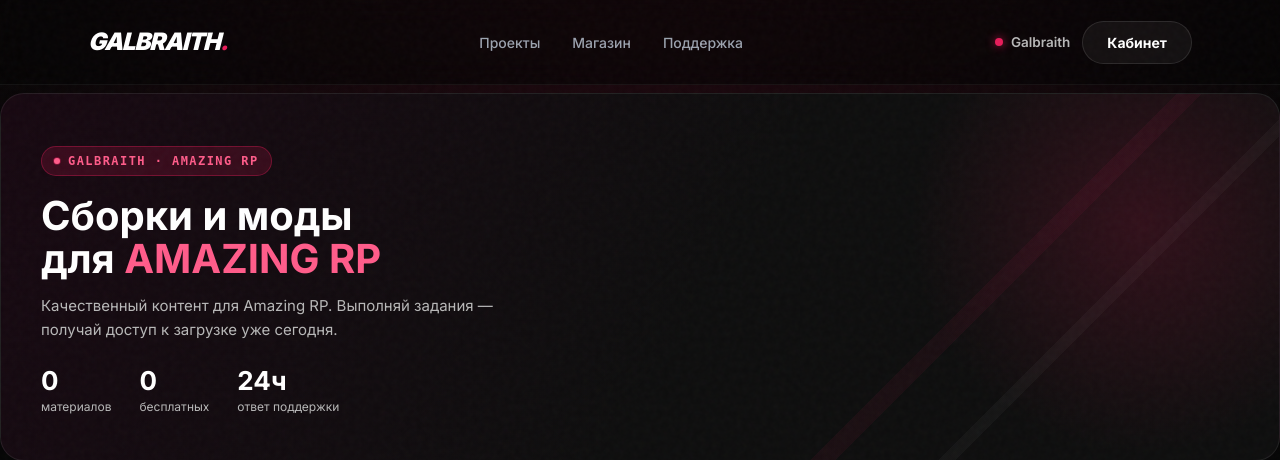
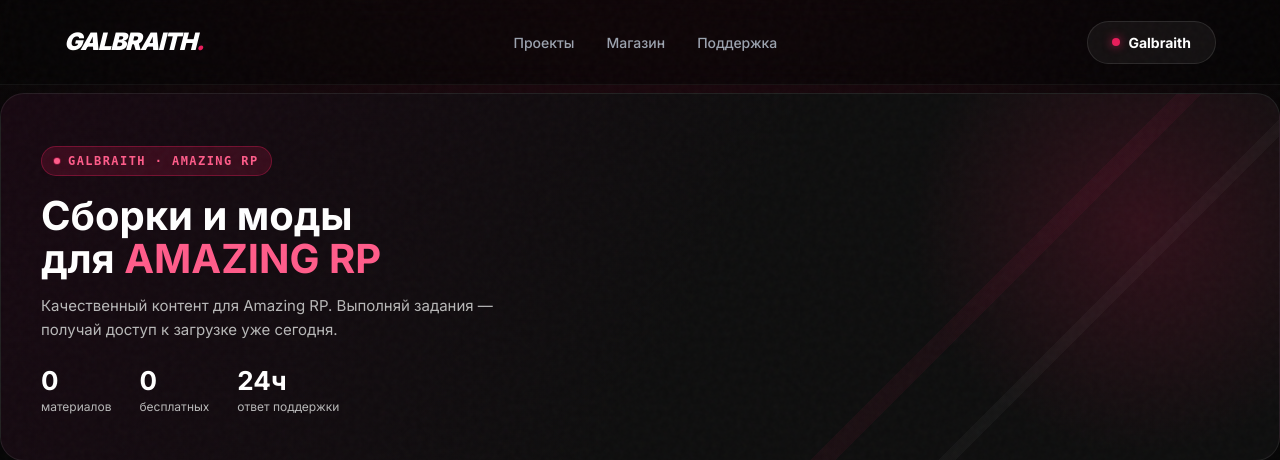
Before and after one commit to cortez1k/Galbraith-Mods, a PHP site: page / in a window 1280 px wide. Shown: the top 460 px of the page. Run offline with PHP 8.4, Linux system fonts and the light colour scheme; the visitor is signed in with stand-in values (Sample User, id 1); some libraries are stand-ins or nearby versions.

Commit message:
feat(header): внедрить шапку v5 по прототипу и объединить кнопку кабинета

```diff
--- a/assets/css/style.css
+++ b/assets/css/style.css
@@ -223,7 +223,7 @@ a:hover { opacity: 0.85; }
 body.light-mode .g-header { background: rgba(246, 245, 242, 0.75); border-bottom-color: var(--g-border); }
 
 .g-header-inner {
-    max-width: 1152px; margin: 0 auto; padding: 0 24px;
+    max-width: 1200px; margin: 0 auto; padding: 0 24px;
     display: flex; align-items: center; justify-content: space-between;
     gap: 16px; height: 84px;
 }
@@ -266,6 +266,7 @@ body.light-mode .g-header-btn { color: var(--g-text); border-color: rgba(20, 18,
 }
 .g-header-user:hover { color: #fff; opacity: 1; }
 .g-header-user-name { overflow: hidden; text-overflow: ellipsis; white-space: nowrap; }
+.g-header-account { gap: 8px; max-width: 200px; }
 .g-header-user-dot {
     width: 8px; height: 8px; border-radius: 50%; flex-shrink: 0;
     background: var(--g-accent);
@@ -303,7 +304,6 @@ body.light-mode .g-header-burger { color: var(--g-text); }
     .g-nav { display: none; }
     .g-header-burger { display: inline-flex; }
     .g-header-btn { padding: 9px 18px; font-size: 13px; }
-    .g-header-user-name { display: none; }
     .g-header-inner { height: 72px; padding: 0 16px; }
     .g-mobile-menu { top: 72px; }
 }
--- a/templates/header.php
+++ b/templates/header.php
@@ -30,11 +30,10 @@
             <div class="g-header-right">
                 <?php if (!empty($_SESSION['user_id']) || !empty($_SESSION['admin_id'])):
                     $gHeaderUser = currentUser(); ?>
-                    <a href="/pages/profile.php" class="g-header-user" title="Личный кабинет">
+                    <a href="/pages/profile.php" class="g-header-btn g-header-account" title="Личный кабинет">
                         <span class="g-header-user-dot" aria-hidden="true"></span>
                         <span class="g-header-user-name"><?= e($gHeaderUser['name'] ?? 'Кабинет') ?></span>
                     </a>
-                    <a href="/pages/profile.php" class="g-header-btn">Кабинет</a>
                 <?php else: ?>
                     <a href="/pages/login.php" class="g-header-btn">Вход</a>
                 <?php endif; ?>
```
